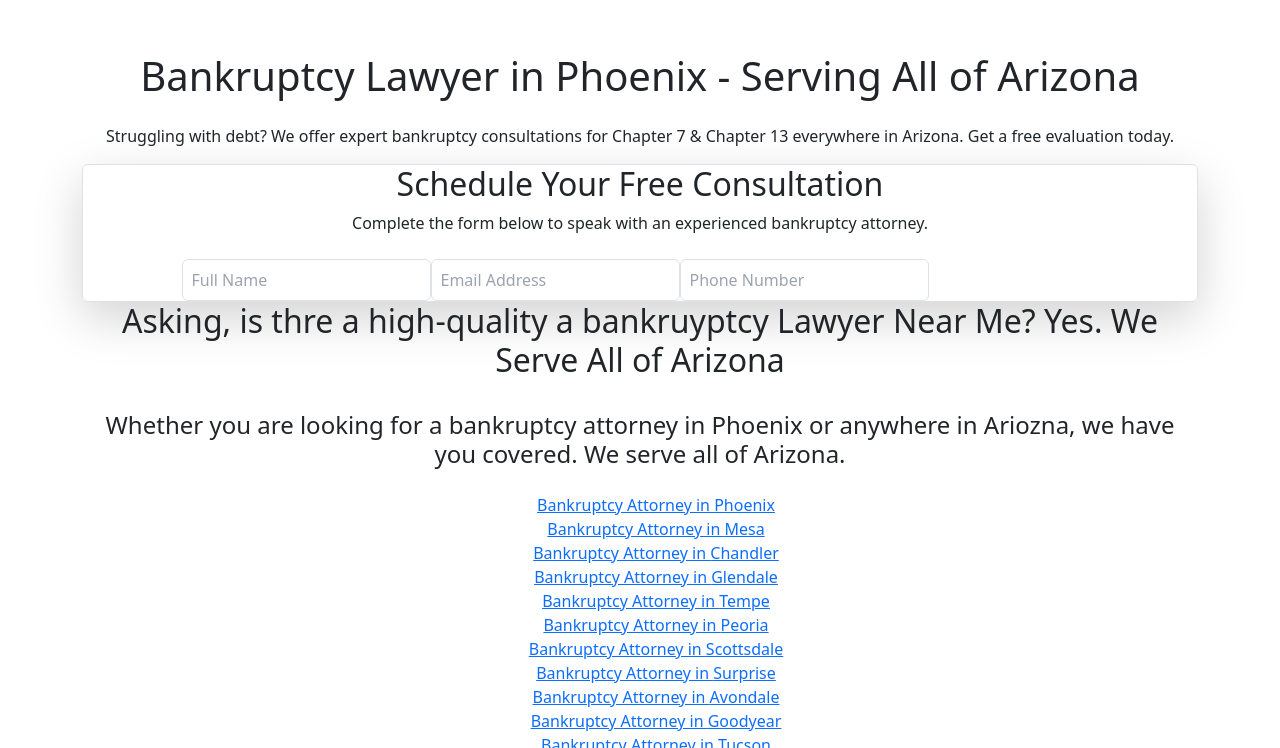
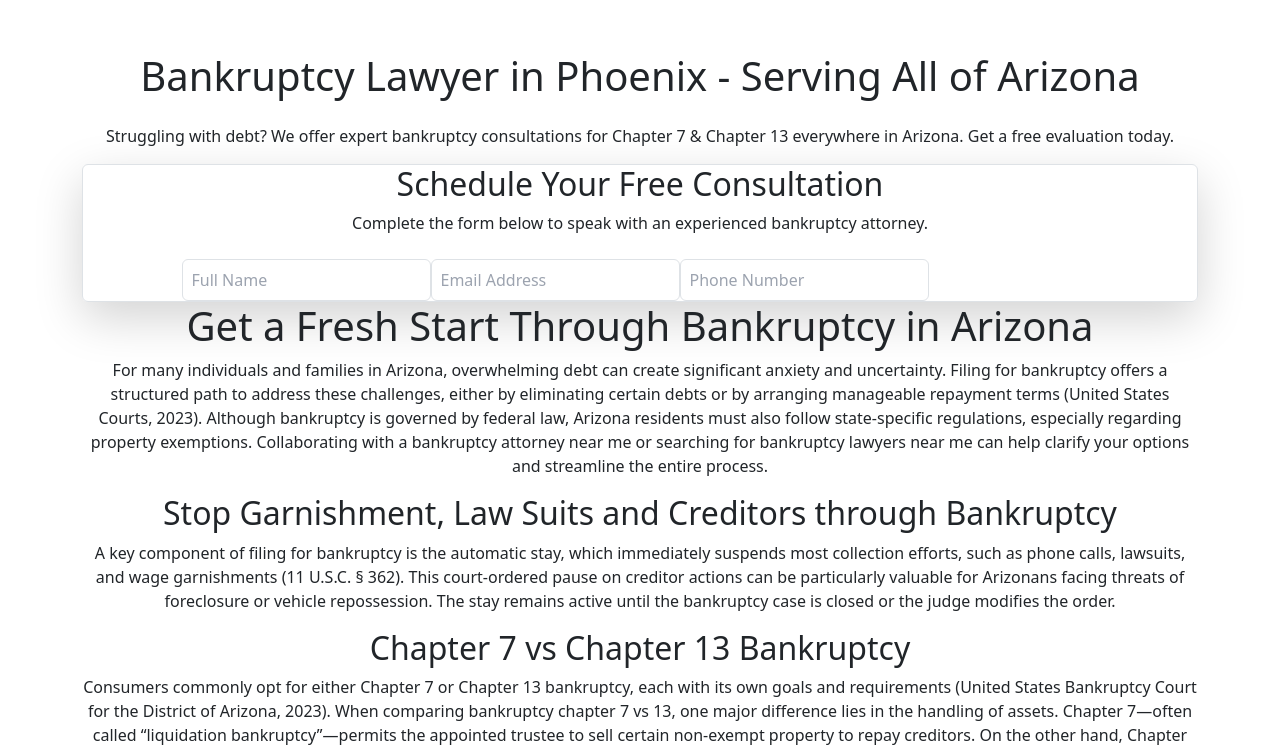
Before and after one commit to caseyy2003/next.js-az-gyr-bksite, a Next.js app: page / in a window 1280 px wide. Shown: the part 204-952 px from the top of the page. Built offline with nearby package versions, Linux system fonts and the light colour scheme.

Commit message:
added page text

```diff
--- a/src/app/page.tsx
+++ b/src/app/page.tsx
@@ -31,6 +31,16 @@ const HomePage = () => {
         <LeadCaptureForm />
 
         {/* Service Areas */}
+        <h1 className="text-2xl font-semibold mt-12">Get a Fresh Start Through Bankruptcy in Arizona</h1>
+        <p className="text-lg mb-6">For many individuals and families in Arizona, overwhelming debt can create significant anxiety and uncertainty. Filing for bankruptcy offers a structured path to address these challenges, either by eliminating certain debts or by arranging manageable repayment terms (United States Courts, 2023). Although bankruptcy is governed by federal law, Arizona residents must also follow state-specific regulations, especially regarding property exemptions. Collaborating with a bankruptcy attorney near me or searching for bankruptcy lawyers near me can help clarify your options and streamline the entire process.</p>
+
+        <h2 className="text-2xl font-semibold mt-12">Stop Garnishment, Law Suits and Creditors through Bankruptcy</h2>
+        <p className="text-lg mb-6">A key component of filing for bankruptcy is the automatic stay, which immediately suspends most collection efforts, such as phone calls, lawsuits, and wage garnishments (11 U.S.C. § 362). This court-ordered pause on creditor actions can be particularly valuable for Arizonans facing threats of foreclosure or vehicle repossession. The stay remains active until the bankruptcy case is closed or the judge modifies the order.</p>
+
+        <h2 className="text-2xl font-semibold mt-12">Chapter 7 vs Chapter 13 Bankruptcy</h2>
+        <p className="text-lg mb-6">Consumers commonly opt for either Chapter 7 or Chapter 13 bankruptcy, each with its own goals and requirements (United States Bankruptcy Court for the District of Arizona, 2023). When comparing bankruptcy chapter 7 vs 13, one major difference lies in the handling of assets. Chapter 7—often called “liquidation bankruptcy”—permits the appointed trustee to sell certain non-exempt property to repay creditors. On the other hand, Chapter 13 establishes a structured repayment plan spanning three to five years, offering individuals the possibility to maintain ownership of valuable assets if they fulfill plan payments.</p>
+
+
         <h2 className="text-2xl font-semibold mt-12">Asking, is thre a high-quality a bankruyptcy Lawyer Near Me? Yes. We Serve All of Arizona</h2>
         <br />
         <h4 className="text-lg mb-4">Whether you are looking for a bankruptcy attorney in Phoenix or anywhere in Ariozna, we have you covered. We serve all of Arizona. </h4>
```
